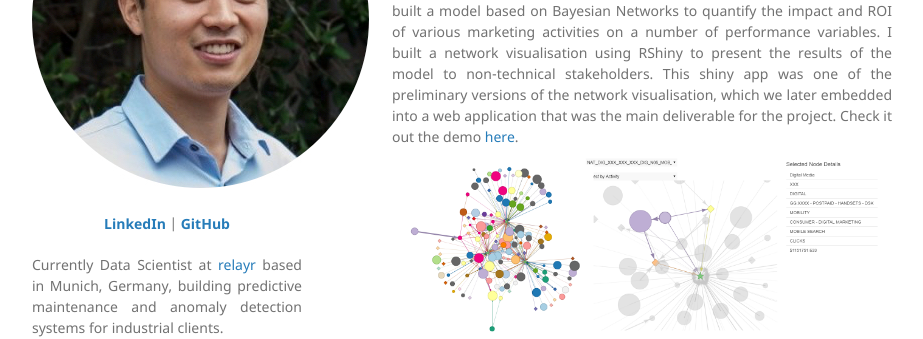
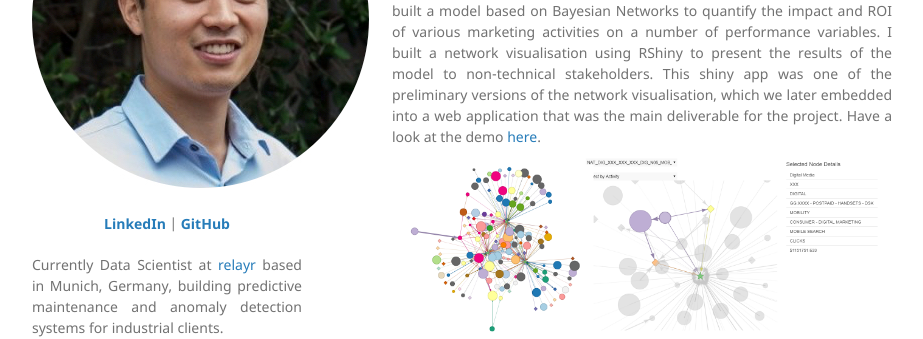
Before and after one commit to martycheung/martycheung.github.io, a Jekyll site: the page built from index.md, in a window 1280 px wide and 900 px high, scrolled down 855 px. Shown: the part 301-640 px from the top of the window, without its empty margins (178-1101 px from the left). Built offline with Jekyll 4.4.1, drawn with Linux system fonts in a browser that asks for light colours; our own code applies the rules of GitHub Pages for plain Markdown files; some of the changed text lies outside the part shown.

Commit message:
Update index.md

```diff
--- a/index.md
+++ b/index.md
@@ -47,7 +47,7 @@ Using NLP methods to detect which questions posed on Quora were insincere. I sta
 <br>
 
 <div style="text-align: justify">
-In 2016, I worked on a project with a large Australian Telco company where my team revamped the way the company does Marketing Analytics. We built a model based on Bayesian Networks to quantify the impact and ROI of various marketing activities on a number of performance variables. I built a network visualisation using RShiny to present the results of the model to non-technical stakeholders. This shiny app was one of the preliminary versions of the network visualisation, which we later embedded into a web application that was the main deliverable for the project. Check it out the demo <a href="https://martycheung.shinyapps.io/bayesian-network-visualisation/" target="_blank">here</a>.
+In 2016, I worked on a project with a large Australian Telco company where my team revamped the way the company does Marketing Analytics. We built a model based on Bayesian Networks to quantify the impact and ROI of various marketing activities on a number of performance variables. I built a network visualisation using RShiny to present the results of the model to non-technical stakeholders. This shiny app was one of the preliminary versions of the network visualisation, which we later embedded into a web application that was the main deliverable for the project. Have a look at the demo <a href="https://martycheung.shinyapps.io/bayesian-network-visualisation/" target="_blank">here</a>.
 </div>
 
 <img src="images/network_viz.png?raw=true" class="image_centred"/>
```
